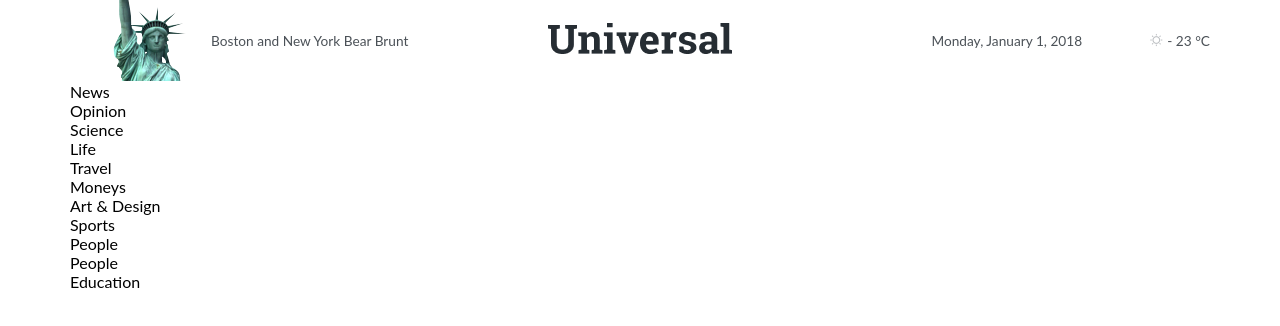
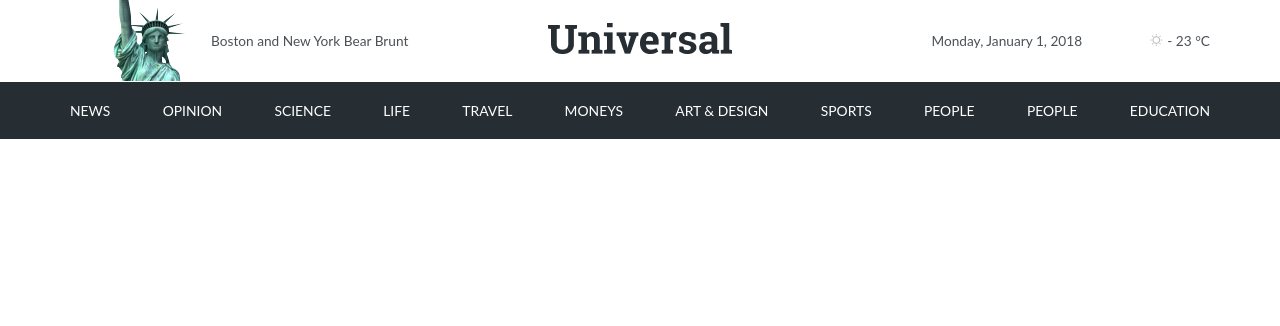
Before and after one commit to aleksei24/uni_news, a website: page app/index.html in a window 1280 px wide. Shown: the part 52-378 px from the top of the page. Drawn offline with nearby package versions, Linux system fonts and the light colour scheme; files that its build step writes are made by us from their sources; a web font is replaced by a local one.

Commit message:
menu is made

```diff
--- a/app/scss/burger.scss
+++ b/app/scss/burger.scss
@@ -67,7 +67,7 @@
     }
     .menu-burger__list.active {
         left: -135%;
-        @media (max-width: 600px) {
+        @media (max-width: $md3) {
             left: 0;
         }
         // background-color: rgba(110, 108, 109, 0.9);
@@ -78,7 +78,7 @@
     .list-burger__link {
         font-family: $secondFont;
         color: $menuLink;
-        @include response-font(16, 12);
+        @include response-font(16, 14);
         line-height: 20/16 * 100%;
         text-transform: uppercase;
     }
--- a/app/scss/default.scss
+++ b/app/scss/default.scss
@@ -24,6 +24,7 @@ $btnBgColour: #4592ff;
 $headerFixed: rgba(216, 216, 216, 0.7);
 $asideBG: #6e99ae;
 $transparentColour: transparent;
+$menuBg: #262d33;
 $burger: #262d33;
 $error: red;
 
--- a/app/scss/header.scss
+++ b/app/scss/header.scss
@@ -10,6 +10,11 @@
     }
 
     &__nav {
+        background-color: $menuBg;
+        padding: 18px 0;
+        @media (max-width: $md3) {
+            display: none;
+        }
     }
 }
 .top-header {
@@ -264,11 +269,18 @@
 }
 .nav {
     &__list {
+        display: flex;
+        align-items: center;
+        justify-content: space-between;
     }
 
     &__item {
     }
 
     &__link {
+        @include response-font(14, 12);
+        line-height: 20/14 * 100%;
+        color: $menuLink;
+        text-transform: uppercase;
     }
 }
```
